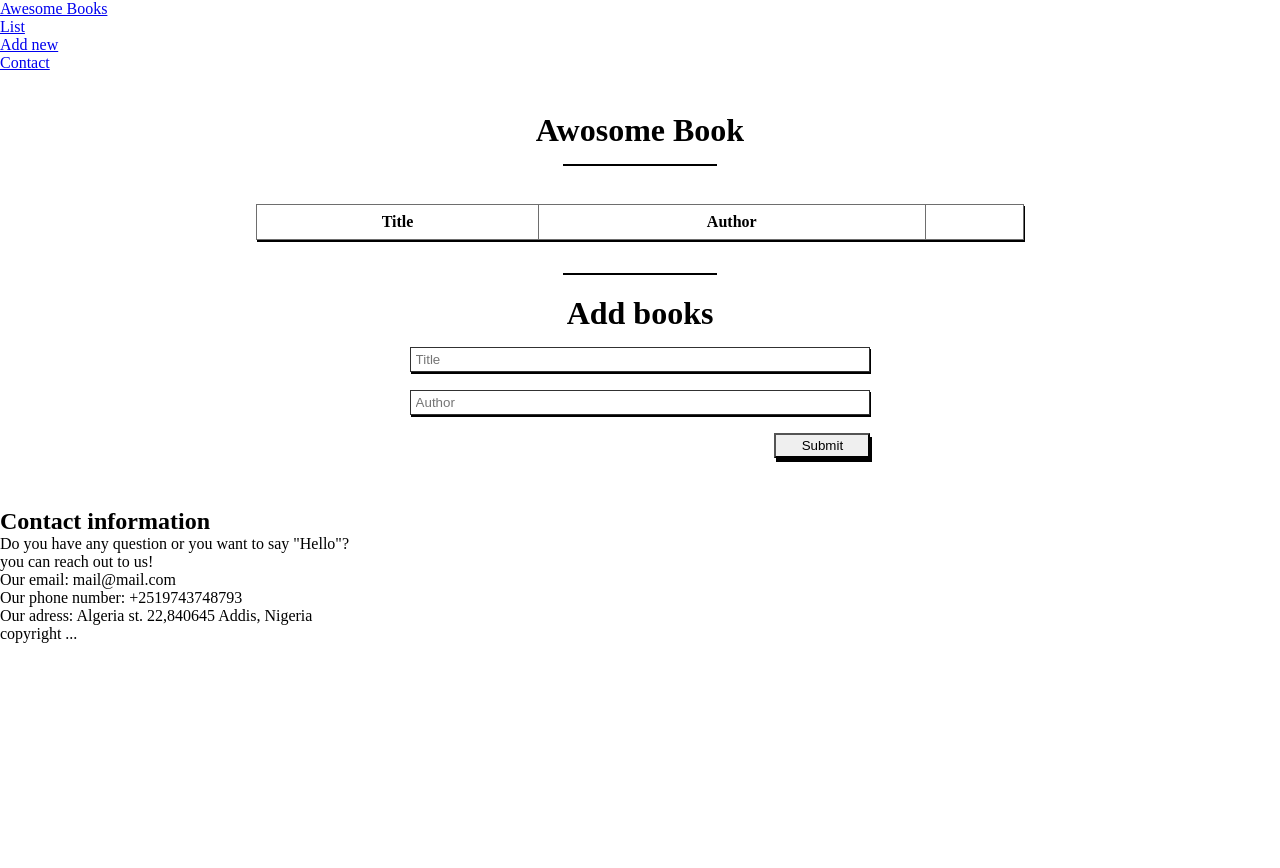
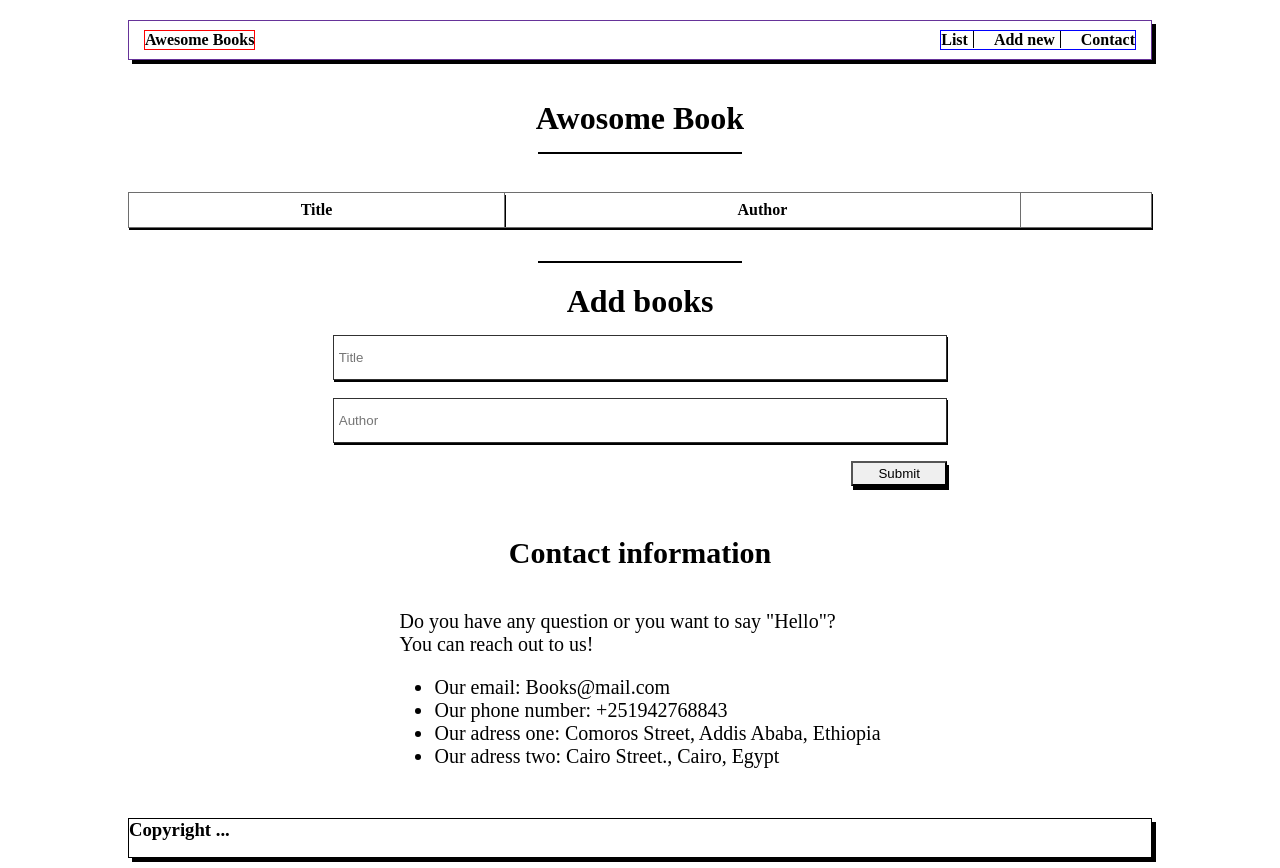
Before and after one commit to The-Normal-One1/Awesome-Books, a website: page index.html in a window 1280 px wide. Before the commit the page ends 800 px from the top, so only its background shows below. Drawn offline with Linux system fonts and the light colour scheme.

Commit message:
Edit css and html file

```diff
--- a/index.html
+++ b/index.html
@@ -40,15 +40,17 @@
             </form>
         </div>
         <section class="contact">
-            <h2>Contact information</h2>
-            <p>Do you have any question or you want to say "Hello"&quest;<br>you can reach out to us!</p>
-            <ul><li>Our email: mail@mail.com</li>
-                <li>Our phone number: +2519743748793</li>
-                <li>Our adress: Algeria st. 22,840645 Addis, Nigeria</li>
+            <h1>Contact information</h1>
+            <ul>
+                <p>Do you have any question or you want to say "Hello"&quest;<br>You can reach out to us!</p>
+                <li>Our email: Books@mail.com</li>
+                <li>Our phone number: +251942768843</li>
+                <li>Our adress one: Comoros Street, Addis Ababa, Ethiopia</li>
+                <li>Our adress two: Cairo Street., Cairo, Egypt</li>
             </ul>
         </section>
        <footer>
-           <p class="copy-right">copyright   ...</p>
+           <h3 class="copy-right">Copyright   ...</h3>
        </footer>
         <script src="script.js"></script>
     </body>
--- a/style.css
+++ b/style.css
@@ -8,8 +8,8 @@
   display: flex;
   flex-direction: column;
   margin-top: 40px;
-  margin-left: 20%;
-  margin-right: 20%;
+  margin-left: 10%;
+  margin-right: 10%;
 }
 
 h1 {
@@ -72,7 +72,7 @@ tr:nth-child(even) {
 
 #title,
 #author {
-  height: 25px;
+  height: 45px;
   padding: 5px;
   border: 1px solid rgb(49, 49, 49);
   box-shadow: 1px 2px black;
@@ -89,3 +89,82 @@ tr:nth-child(even) {
 #submit:hover {
   cursor: pointer;
 }
+
+/* for the nav section*/
+
+nav {
+  display: flex;
+  justify-content: space-between;
+  margin-top: 20px;
+  border: 1px solid rebeccapurple;
+  align-items: center;
+  margin-left: 10%;
+  margin-right: 10%;
+  height: 40px;
+  box-shadow: 4px 4px black;
+}
+
+.logo {
+  border: 1px solid red;
+  margin-left: 15px;
+  font-weight: bold;
+}
+
+.list-items {
+  display: flex;
+  gap: 20px;
+  list-style-type: none;
+  margin-right: 15px;
+  border: 1px solid blue;
+}
+
+a {
+  text-decoration: none;
+  color: black;
+}
+
+.list-link,
+.add-link {
+  border-right: 1.75px solid black;
+  padding-right: 5px;
+}
+
+.list-link,
+.add-link,
+.contact-link {
+  font-weight: bold;
+}
+
+.contact {
+  display: flex;
+  flex-direction: column;
+  align-items: center;
+  gap: 10px;
+  margin-bottom: 50px;
+}
+
+.contact h1 {
+  font-size: 30px;
+  margin-bottom: 30px;
+}
+
+.contact p {
+  margin-bottom: 20px;
+  font-size: 20px;
+}
+
+.contact ul li {
+  margin-left: 35px;
+  font-size: 20px;
+}
+
+footer {
+  border: 1px solid black;
+  box-shadow: 4px 4px black;
+  margin-bottom: 10px;
+  margin-left: 10%;
+  margin-right: 10%;
+  height: 40px;
+  position: relative;
+  top: 100%;
+}
```
